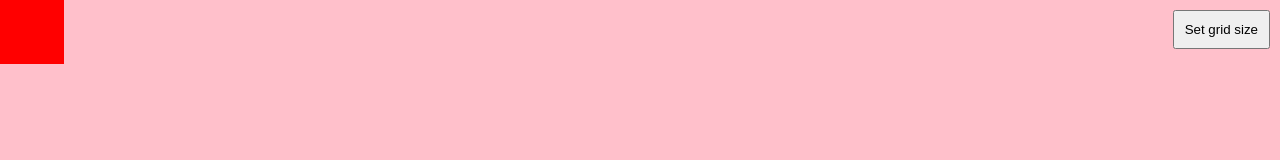
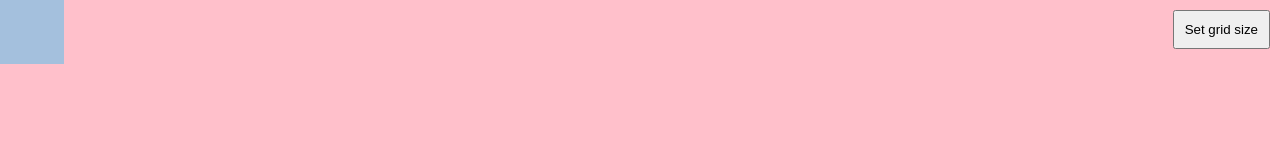
Before and after one commit to kimdogbe/etch-a-sketch, a plain HTML site: page index.html in a window 1280 px wide. Drawn offline with Linux system fonts and the light colour scheme.

Commit message:
Add color randomiser and darkening effect

```diff
--- a/script.js
+++ b/script.js
@@ -13,6 +13,7 @@ function resetCanvas(gridSize) {
     for (let j = 0; j < gridSize; j++){
       let childDiv = document.createElement("div");
       childDiv.style.backgroundColor = "pink";
+      childDiv.style.opacity = 1;
       childDiv.classList.add("gridDiv");
 
       childRow.appendChild(childDiv);
@@ -26,9 +27,21 @@ function resetCanvas(gridSize) {
 
 addEventListener("mouseover", (event) => {
   if (event.target.className == 'gridDiv'){
-    event.target.style.backgroundColor = 'red';
+    let currentOpacity = Number(event.target.style.opacity)
+    event.target.style.backgroundColor = colorRandomizer3000();
+    event.target.style.opacity = "" + currentOpacity - 0.1;
+
   }
 });
+
+function colorRandomizer3000() {
+  let letters = '0123456789ABCDEF';
+  let color = '#';
+  for (let i = 0; i < 6; i++) {
+    color += letters[Math.floor(Math.random() * 16)];
+  }
+  return color;
+}
 
 const settingsBtn = document.createElement("button");
 settingsBtn.innerText = "Set grid size";
--- a/style.css
+++ b/style.css
@@ -12,6 +12,7 @@
 
 .childRow {
   display: flex;
+  background-color: black;
 }
 
 .gridDiv {
```
